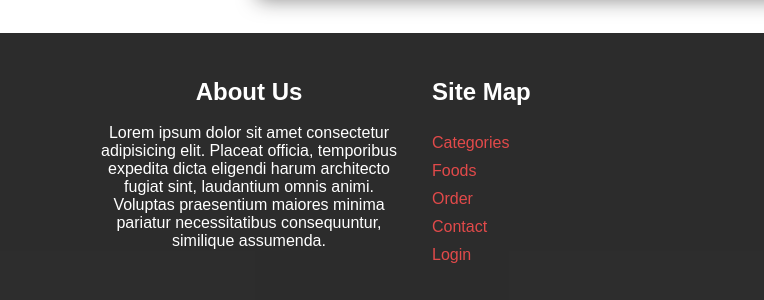
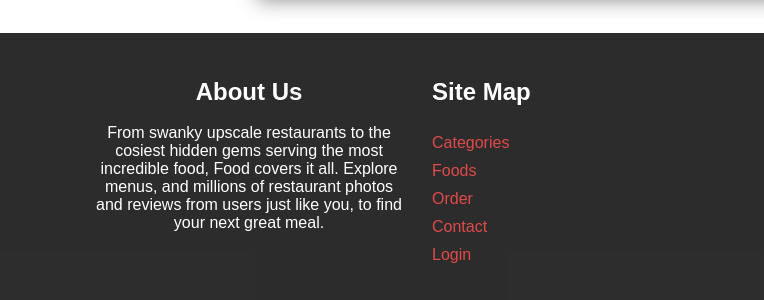
Before and after one commit to rasdih/Food-Delivery-Web-App-, a plain HTML site: page Food_ordering_web-main/order.html in a window 1280 px wide. Shown: the part 1020-1320 px from the top of the page, 0-764 px from the left. Drawn offline with nearby package versions, Linux system fonts and the light colour scheme.

Commit message:
Update order.html

```diff
--- a/Food_ordering_web-main/order.html
+++ b/Food_ordering_web-main/order.html
@@ -148,7 +148,7 @@
             <div class="grid-3">
                 <div class="text-center">
                     <h3>About Us</h3><br>
-                    <p>Lorem ipsum dolor sit amet consectetur adipisicing elit. Placeat officia, temporibus expedita dicta eligendi harum architecto fugiat sint, laudantium omnis animi. Voluptas praesentium maiores minima pariatur necessitatibus consequuntur, similique assumenda.</p>
+                    <p>From swanky upscale restaurants to the cosiest hidden gems serving the most incredible food, Food covers it all. Explore menus, and millions of restaurant photos and reviews from users just like you, to find your next great meal.</p>
                 </div>
                 <div class="texr-center">
                     <h3>Site Map</h3><br>
```
